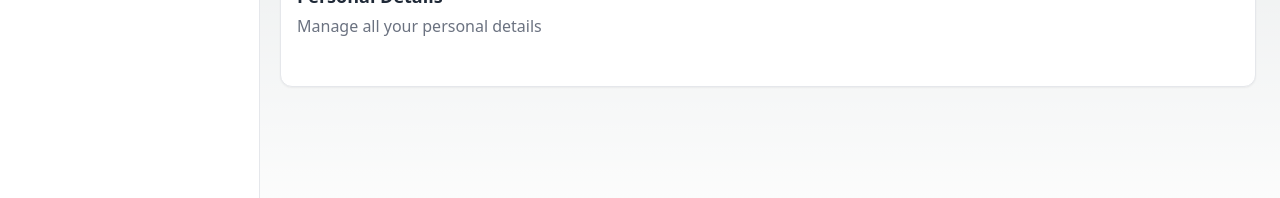
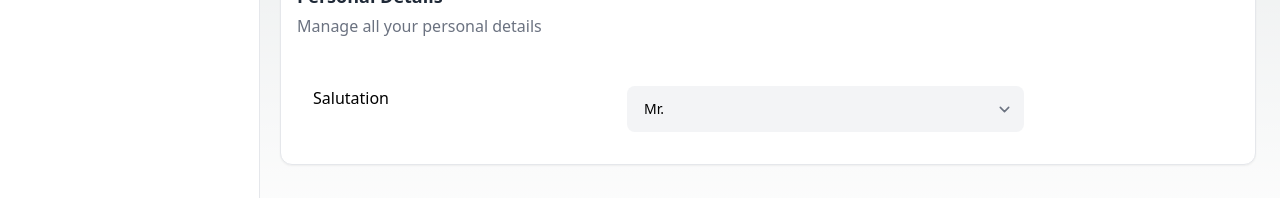
Before and after one commit to DoshiNeil/smartHRMS, a Next.js app: page /dashboard/profile in a window 1280 px wide. Shown: the part 531-729 px from the top of the page. Built offline with nearby package versions, Linux system fonts and the light colour scheme.

Commit message:
Added Salutation field to profile form

```diff
--- a/src/app/dashboard/profile/PersonalDetails.tsx
+++ b/src/app/dashboard/profile/PersonalDetails.tsx
@@ -1,11 +1,15 @@
-import Salutation, { SalutationOptions } from '@@/components/form/Salutation';
+import Salutation, {
+  SalutationOptionType,
+  SalutationOptions,
+} from '@@/components/form/Salutation';
 import { useState } from 'react';
 
 export default function PersonalDetails() {
-
   const [personalDetails, setPersonalDetails] = useState<Object>();
 
-  const handleSalutationUpdate = (value: SalutationOptions) => setPersonalDetails(prev => ({ ...prev, salutation: value}));
+  const handleSalutationUpdate = (value: SalutationOptionType) =>
+    setPersonalDetails((prev) => ({ ...prev, salutation: value }));
+
   return (
     <div className='flex flex-col rounded-xl border bg-white shadow-sm dark:border-neutral-700 dark:bg-neutral-900 dark:shadow-neutral-700/70'>
       <div className='flex flex-col p-4'>
@@ -18,7 +22,10 @@ export default function PersonalDetails() {
       </div>
       {/** form **/}
       <div className='grid p-4 sm:grid-cols-1 md:grid-cols-6'>
-        <Salutation updateSalutation={handleSalutationUpdate} />
+        <Salutation
+          updateSalutation={handleSalutationUpdate}
+          defaultValue={SalutationOptions.mr}
+        />
       </div>
     </div>
   );
--- a/src/components/form/Salutation/index.tsx
+++ b/src/components/form/Salutation/index.tsx
@@ -1,34 +1,55 @@
-import { useEffect, useState } from "react";
+import { useEffect, useState } from 'react';
 
-enum options {
-  mr = 'Mr.',
-  mrs = 'Mrs.',
-  ms = 'Ms',
-  dr = 'Dr.',
-}
+export const SalutationOptions = {
+  mr: 'Mr.',
+  mrs: 'Mrs.',
+  ms: 'Ms',
+  dr: 'Dr.',
+} as const;
 
-export type SalutationOptions = options | null;
+export type SalutationOptionType =
+  | (typeof options)[keyof typeof options]
+  | null;
 
 type SalutationProps = {
-  updateSalutation: (value: SalutationOptions) => void;
-  defaultValue?: SalutationOptions;
+  updateSalutation: (value: SalutationOptionType) => void;
+  defaultValue?: SalutationOptionType;
 };
 
 const Salutation: React.FC<SalutationProps> = ({
   updateSalutation,
   defaultValue = null,
 }) => {
+  const [value, setValue] = useState<SalutationOptionType>(defaultValue);
+  const handleChange = (
+    event: React.ChangeEvent<HTMLSelectElement>
+  ) => {
+    setValue(event.target.value as SalutationOptionType);
+  };
 
-  const [value, setValue ] = useState<SalutationOptions>(defaultValue);
+  useEffect(() => updateSalutation(value), [value]);
 
-  const handleSelect = (v:SalutationOptions) => setValue(v);
-
-  useEffect(() => (updateSalutation(value)), [value]);
-
-
-
-
-  return <></>;
+  return (
+    <>
+      <div className='grid p-4 md:col-span-2'>
+        <label className=''> Salutation </label>
+      </div>
+      <div className='grid p-4 md:col-span-4'>
+        <select
+          value={value as string}
+          onChange={handleChange}
+          className='block w-full rounded-lg border-transparent bg-gray-100 px-4 py-3 pe-9 text-sm focus:border-blue-500 focus:ring-blue-500 disabled:pointer-events-none disabled:opacity-50 lg:w-2/3 dark:border-transparent dark:bg-neutral-700 dark:text-neutral-400 dark:focus:ring-neutral-600'
+        >
+          <option value=''>Select a salutation for yourself</option>
+          {Object.entries(SalutationOptions).map(([k, v]) => (
+            <option key={k} value={v}>
+              {v}
+            </option>
+          ))}
+        </select>
+      </div>
+    </>
+  );
 };
 
 export default Salutation;
```
